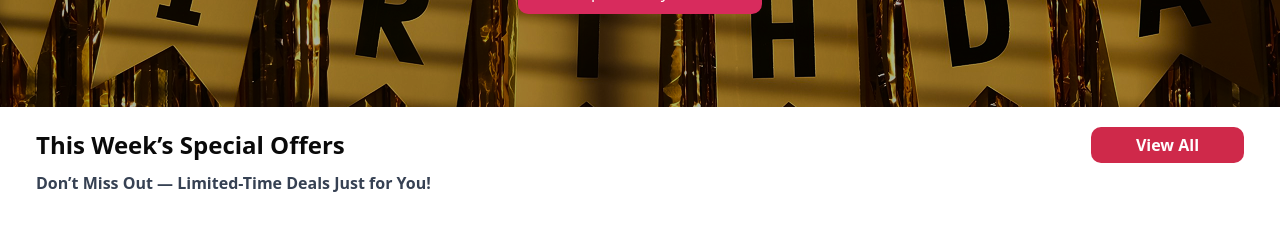
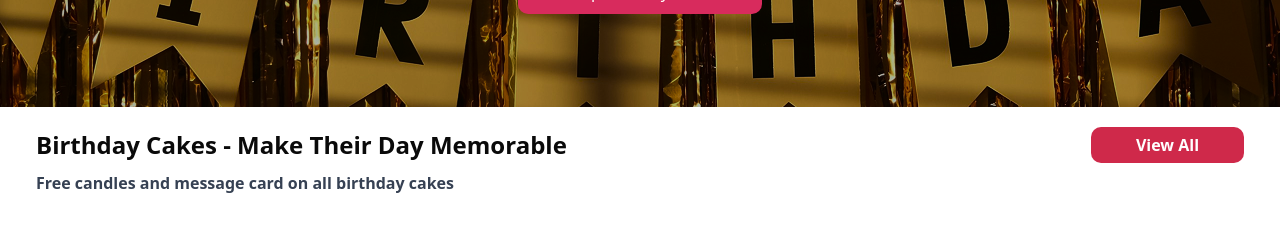
Before and after one commit to PanaceaSolution/BakeryWebsite, a Next.js app in the folder client/: page / in a window 1280 px wide. Shown: the part 2200-2433 px from the top of the page. Built offline with nearby package versions, Linux system fonts and the light colour scheme; grey boxes are pictures that could not be loaded.

Commit message:
ui:product container description changed

```diff
--- a/client/src/app/(routes)/page.tsx
+++ b/client/src/app/(routes)/page.tsx
@@ -144,7 +144,7 @@ export default function Home() {
         buttonText="Shop Birthday Cakes"
         buttonLink="/birthday-cakes"
       />
-      <HomeProductsComponent title={"This Week’s Special Offers"} subTitle="Don’t Miss Out — Limited-Time Deals Just for You!" link="/category/" data={data.products} />
+      <HomeProductsComponent title={"Birthday Cakes - Make Their Day Memorable"} subTitle="Free candles and message card on all birthday cakes" link="/category/" data={data.products} />
 
       {/* Second Banner */}
       <Banner
@@ -154,7 +154,7 @@ export default function Home() {
         buttonText="Order Limited Edition Now"
         buttonLink="/birthday-cakes"
       />
-      <HomeProductsComponent title={"This Week’s Special Offers"} subTitle="Don’t Miss Out — Limited-Time Deals Just for You!" link="/category/" data={data.products} />
+      <HomeProductsComponent title={"Modal Cakes - Trendiest Cakes in Town"} subTitle="Bold shapes. Artistic finishes. Limited-edition cakes for trendsetters and taste-makers." link="/category/" data={data.products} />
 
 
       {/* Third Banner */}
@@ -166,7 +166,7 @@ export default function Home() {
         buttonText="Design Your Dream Cake"
         buttonLink="/birthday-cakes"
       />
-      <HomeProductsComponent title={"This Week’s Special Offers"} subTitle="Don’t Miss Out — Limited-Time Deals Just for You!" link="/category/" data={data.products} />
+      <HomeProductsComponent title={"Wedding Cakes - Say ‘I Do’ with Sweetness 💍"} subTitle="Elegant, handcrafted wedding cakes made to match the beauty of your big day." link="/category/" data={data.products} />
 
       <Banner
         image="/assets/HeroSection/four.png"
@@ -175,7 +175,7 @@ export default function Home() {
         buttonText="Celebrate with Cakes"
         buttonLink="/birthday-cakes"
       />
-      <HomeProductsComponent title={"This Week’s Special Offers"} subTitle="Don’t Miss Out — Limited-Time Deals Just for You!" link="/category/" data={data.products} />
+      <HomeProductsComponent title={"Baby Shower Cakes - Cakes for the Cutest Celebration"} subTitle="Charming designs, soft pastel colors, and sweet details made for the little one on the way." link="/category/" data={data.products} />
 
       {/* Fourth Banner */}
       <Banner
@@ -185,7 +185,7 @@ export default function Home() {
         buttonText="Shop Pasteries Now !"
         buttonLink="/birthday-cakes"
       />
-      <HomeProductsComponent title={"This Week’s Special Offers"} subTitle="Don’t Miss Out — Limited-Time Deals Just for You!" link="/category/" data={data.products} />
+      <HomeProductsComponent title={"Pastries- Tiny Treats, Big Joys"} subTitle="Craving something sweet? Explore our handcrafted pastries." link="/category/" data={data.products} />
 
       {/* Fifth Banner */}
       <Banner
@@ -195,7 +195,7 @@ export default function Home() {
         buttonText="Order Fresh Bakes"
         buttonLink="/birthday-cakes"
       />
-      <HomeProductsComponent title={"This Week’s Special Offers"} subTitle="Don’t Miss Out — Limited-Time Deals Just for You!" link="/category/" data={data.products} />
+      <HomeProductsComponent title={"Bakery Items - Baked to Perfection"} subTitle="Where tradition meets taste — discover our premium bakery range crafted with love and skill." link="/category/" data={data.products} />
 
       {/*Sixth Banner*/}
 
@@ -207,7 +207,6 @@ export default function Home() {
         buttonText="Create Your Cake Now"
         buttonLink="/birthday-cakes"
       />
-      <HomeProductsComponent title={"This Week’s Special Offers"} subTitle="Don’t Miss Out — Limited-Time Deals Just for You!" link="/category/" data={data.products} />
 
       {/*Seventh Banner*/}
       <Banner
@@ -217,7 +216,6 @@ export default function Home() {
         buttonText="Schedule a Delivery"
         buttonLink="/birthday-cakes"
       />
-      <HomeProductsComponent title={"This Week’s Special Offers"} subTitle="Don’t Miss Out — Limited-Time Deals Just for You!" link="/category/" data={data.products} />
 
       <InfoTiles />
       <DeliveryInfoContainer />
```
